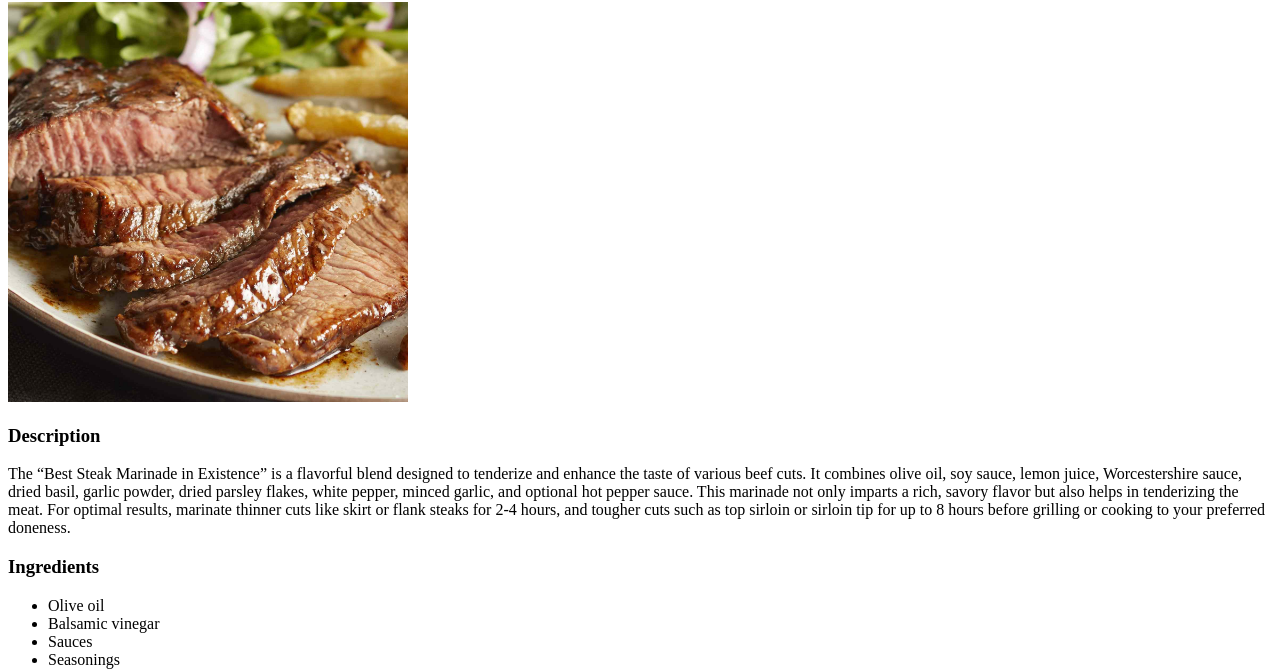
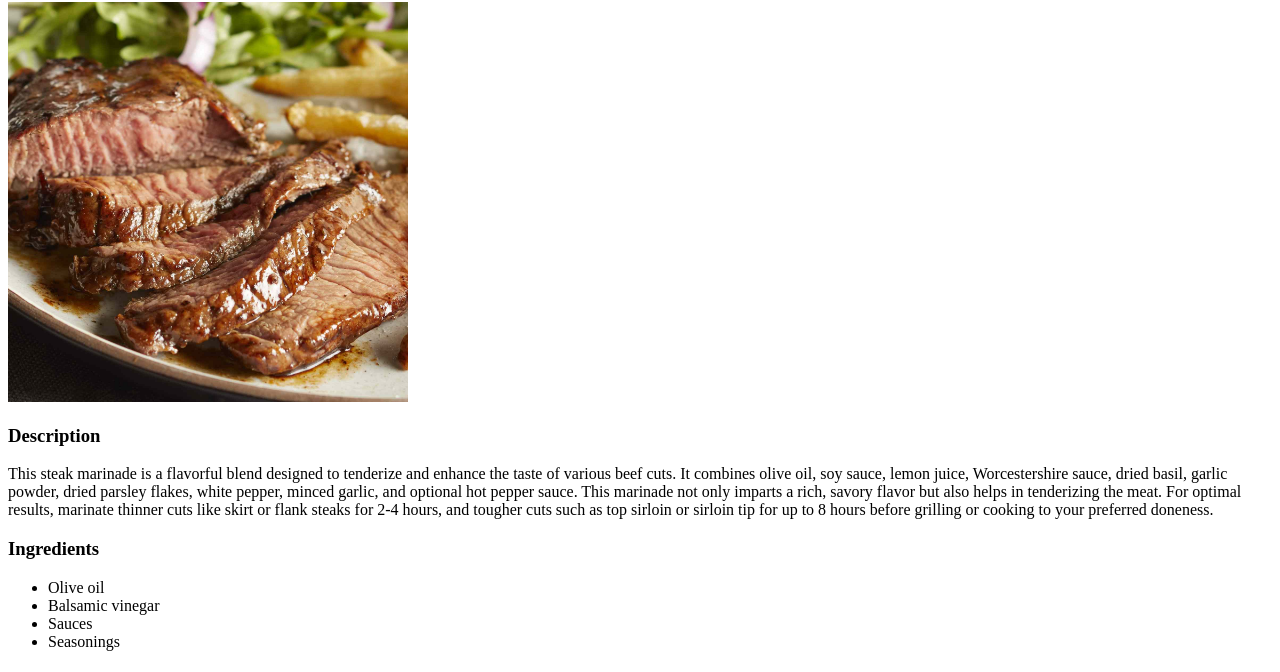
Before and after one commit to selective-barrier/odin-recipes, a plain HTML site: page recipes/steak_marinade.html in a window 1280 px wide. Shown: the part 78-750 px from the top of the page. Drawn offline with Linux system fonts and the light colour scheme.

Commit message:
Fix typo and format

```diff
--- a/recipes/steak_marinade.html
+++ b/recipes/steak_marinade.html
@@ -15,7 +15,15 @@
 
     <h3>Description</h3>
     <p>
-        The “Best Steak Marinade in Existence” is a flavorful blend designed to tenderize and enhance the taste of various beef cuts. It combines olive oil, soy sauce, lemon juice, Worcestershire sauce, dried basil, garlic powder, dried parsley flakes, white pepper, minced garlic, and optional hot pepper sauce. This marinade not only imparts a rich, savory flavor but also helps in tenderizing the meat. For optimal results, marinate thinner cuts like skirt or flank steaks for 2-4 hours, and tougher cuts such as top sirloin or sirloin tip for up to 8 hours before grilling or cooking to your preferred doneness.
+      This steak marinade is a flavorful blend designed to
+      tenderize and enhance the taste of various beef cuts. It combines olive
+      oil, soy sauce, lemon juice, Worcestershire sauce, dried basil, garlic
+      powder, dried parsley flakes, white pepper, minced garlic, and optional
+      hot pepper sauce. This marinade not only imparts a rich, savory flavor but
+      also helps in tenderizing the meat. For optimal results, marinate thinner
+      cuts like skirt or flank steaks for 2-4 hours, and tougher cuts such as
+      top sirloin or sirloin tip for up to 8 hours before grilling or cooking to
+      your preferred doneness.
     </p>
     <h3>Ingredients</h3>
     <ul>
@@ -27,9 +35,14 @@
     <h3>Steps</h3>
     <ol>
       <li>Pour the marinade into a resealable plastic bag</li>
-      <li>Add the steak, coat with the marinade, squeeze out the excess air, and seal the bag. Marinate in the refrigerator for at least two hours</li>
+      <li>
+        Add the steak, coat with the marinade, squeeze out the excess air, and
+        seal the bag. Marinate in the refrigerator for at least two hours
+      </li>
       <li>Remove steak from the marinade and shake off excess</li>
-      <li>Discard the remaining marinade. Cook or grill steaks to desired doneness</li>
+      <li>
+        Discard the remaining marinade. Cook or grill steaks to desired doneness
+      </li>
     </ol>
     <p>
       Recipe credit:
```
Also changed, not shown: recipes/maple_salmon.html (+1 -1 lines).
